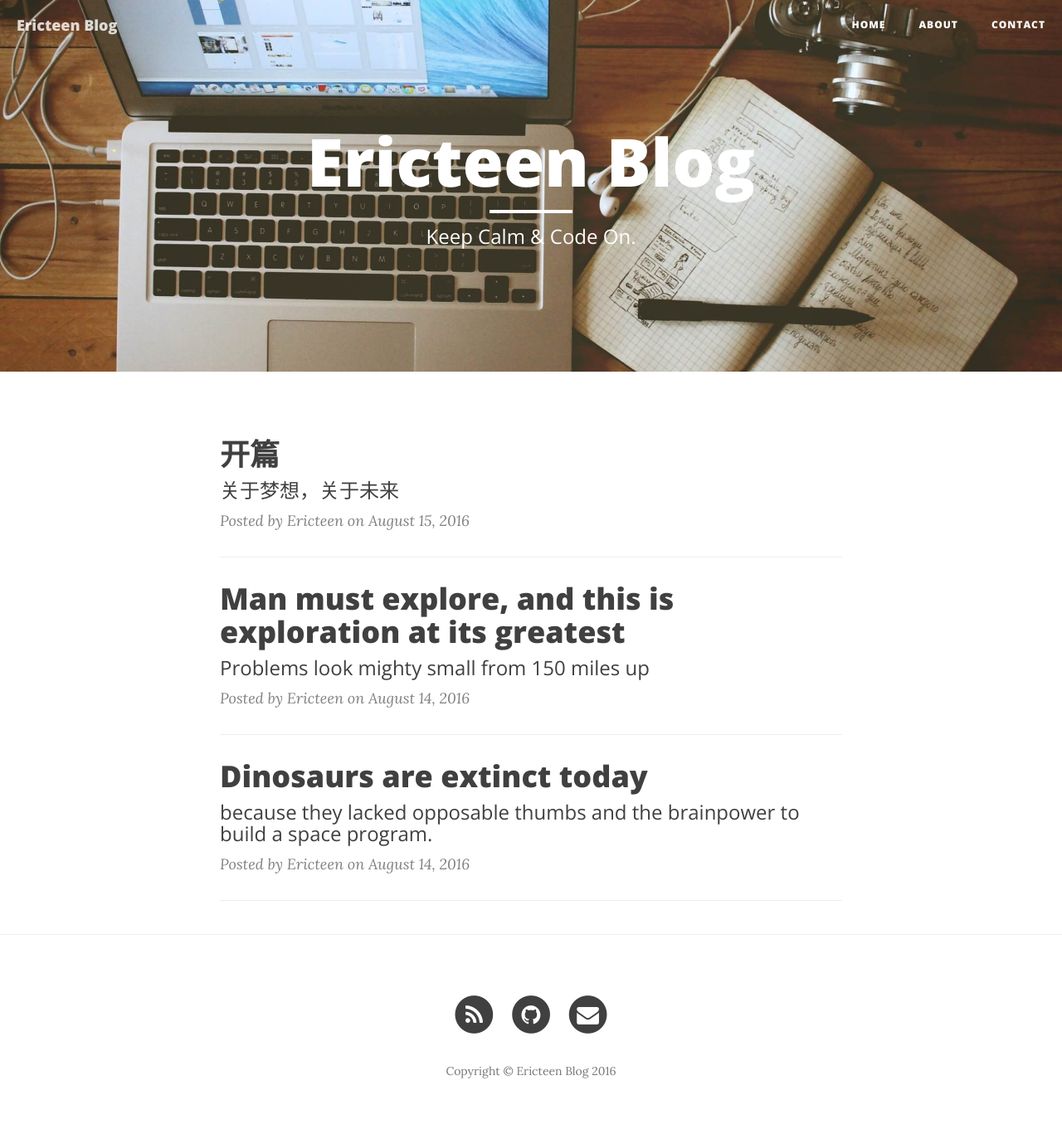
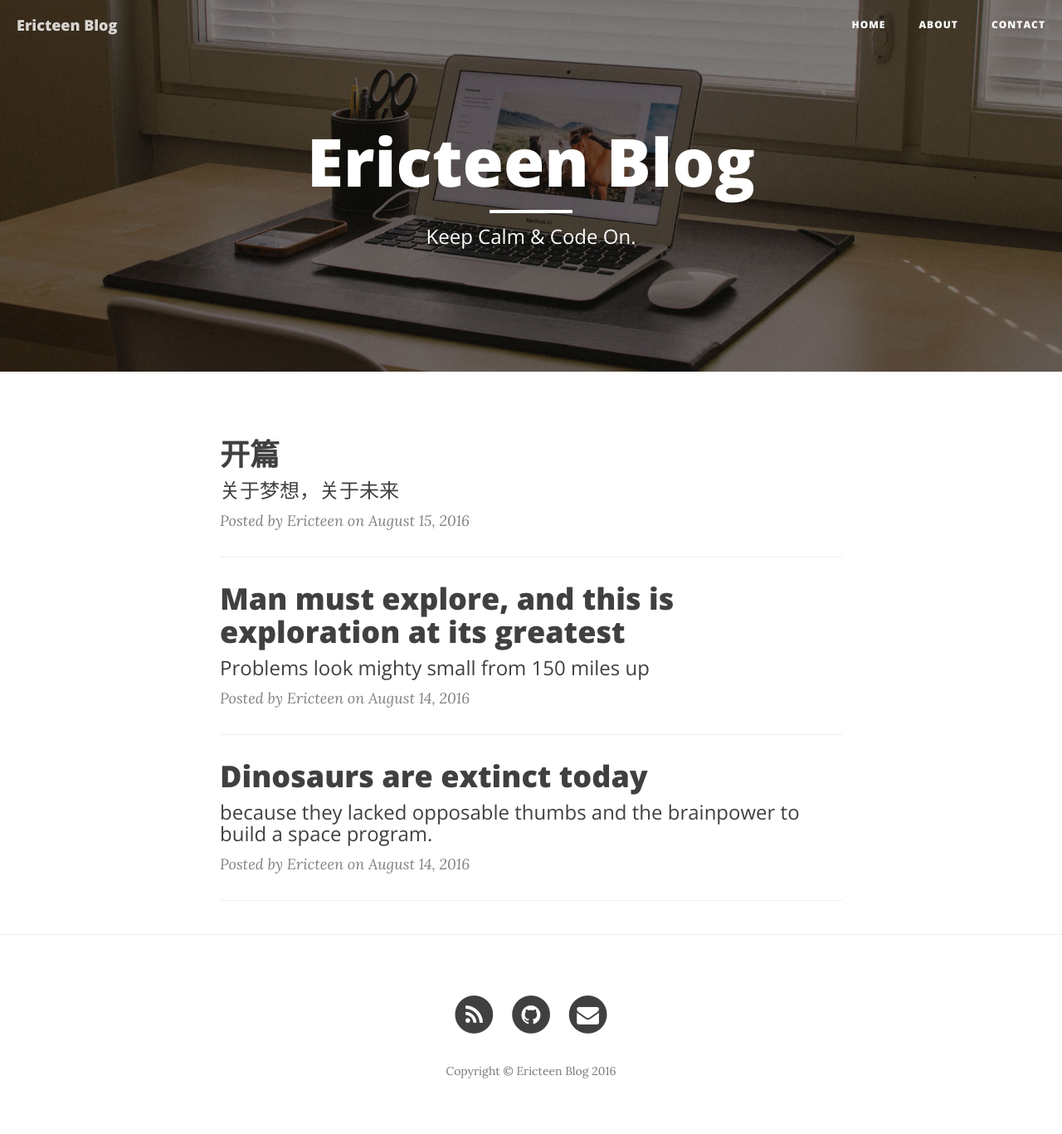
Before and after one commit to Ericteen/ericteen.github.io, a Jekyll site: the page built from index.html, in a window 1280 px wide. Shown: the whole page at 83% size. Built offline with Jekyll 4.4.1, drawn with Linux system fonts in a browser that asks for light colours; nearby versions of some CDN libraries; the list of posts is cut into pages by our own code.

Commit message:
Update _config.yml

```diff
--- a/_config.yml
+++ b/_config.yml
@@ -1,6 +1,6 @@
 # Site settings
 title: Ericteen Blog
-header-img: img/home-bg-01.jpg
+header-img: img/home-bg.jpg
 email: chengteen@163.com
 copyright_name: Ericteen Blog
 description: "Front-end engineer & UX designer"
```
